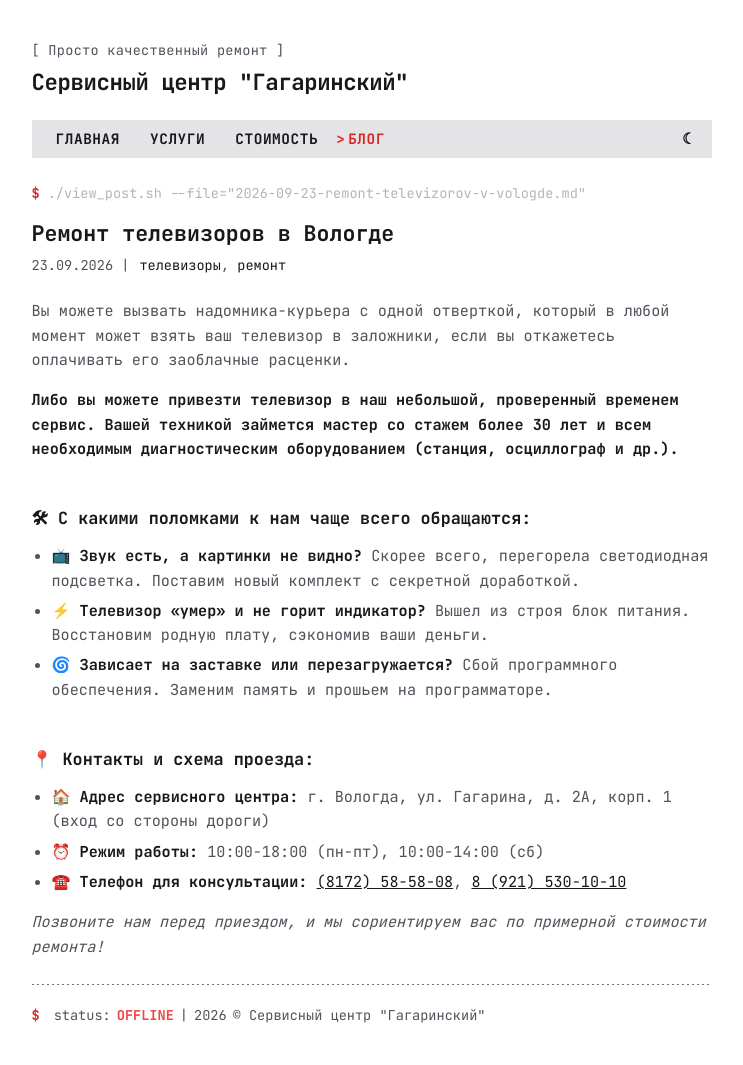
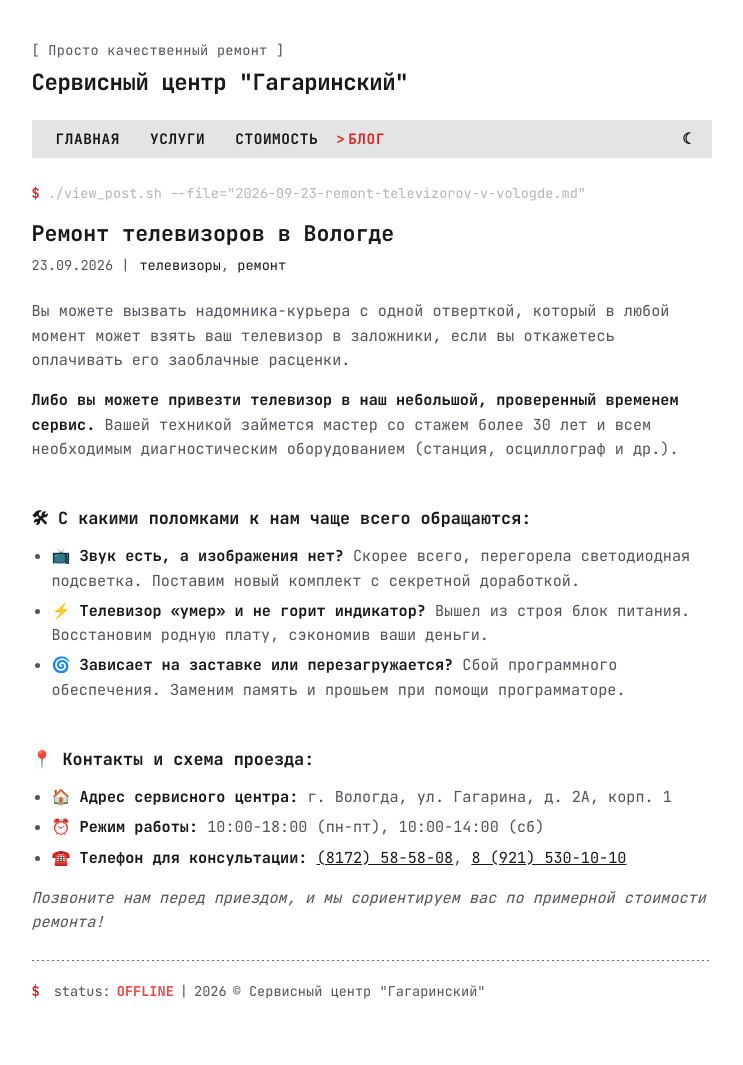
Before and after one commit to polinom11/polinom11.github.io, a Jekyll site: the page built from _posts/2026-09-23-remont-televizorov-v-vologde.md, in a window 1280 px wide. Shown: the whole page, without its empty margins (261-1004 px from the left). Built offline with Jekyll 4.4.1, drawn with Linux system fonts in a browser that asks for light colours; after the commit the page ends 1041 px from its top, so only the background shows below that.

Commit message:
Update 2026-09-23-remont-televizorov-v-vologde.md

```diff
--- a/_posts/2026-09-23-remont-televizorov-v-vologde.md
+++ b/_posts/2026-09-23-remont-televizorov-v-vologde.md
@@ -8,21 +8,21 @@ tags:
 ---
 Вы можете вызвать надомника-курьера с одной отверткой, который в любой момент может взять ваш телевизор в заложники, если вы откажетесь оплачивать его заоблачные расценки.
 
-**Либо вы можете привезти телевизор в наш небольшой, проверенный временем сервис. Вашей техникой займется мастер со стажем более 30 лет и всем необходимым диагностическим оборудованием (станция, осциллограф и др.).**
+**Либо вы можете привезти телевизор в наш небольшой, проверенный временем сервис.** Вашей техникой займется мастер со стажем более 30 лет и всем необходимым диагностическим оборудованием (станция, осциллограф и др.).
 
 ---
 
 ### 🛠 С какими поломками к нам чаще всего обращаются:
 
-* 📺 **Звук есть, а картинки не видно?** Скорее всего, перегорела светодиодная подсветка. Поставим новый комплект с секретной доработкой.
+* 📺 **Звук есть, а изображения нет?** Скорее всего, перегорела светодиодная подсветка. Поставим новый комплект с секретной доработкой.
 * ⚡ **Телевизор «умер» и не горит индикатор?** Вышел из строя блок питания. Восстановим родную плату, сэкономив ваши деньги.
-* 🌀 **Зависает на заставке или перезагружается?** Сбой программного обеспечения. Заменим память и прошьем на программаторе.
+* 🌀 **Зависает на заставке или перезагружается?** Сбой программного обеспечения. Заменим память и прошьем при помощи программаторе.
 
 ---
 
 ### 📍 Контакты и схема проезда:
 
-* 🏠 **Адрес сервисного центра:** г. Вологда, ул. Гагарина, д. 2А, корп. 1 (вход со стороны дороги)
+* 🏠 **Адрес сервисного центра:** г. Вологда, ул. Гагарина, д. 2А, корп. 1
 * ⏰ **Режим работы:** 10:00-18:00 (пн-пт), 10:00-14:00 (сб)
 * ☎️ **Телефон для консультации:** <a href="tel:+78172585808">(8172) 58-58-08</a>, <a href="tel:+79215301010">8 (921) 530-10-10</a>
 
```
